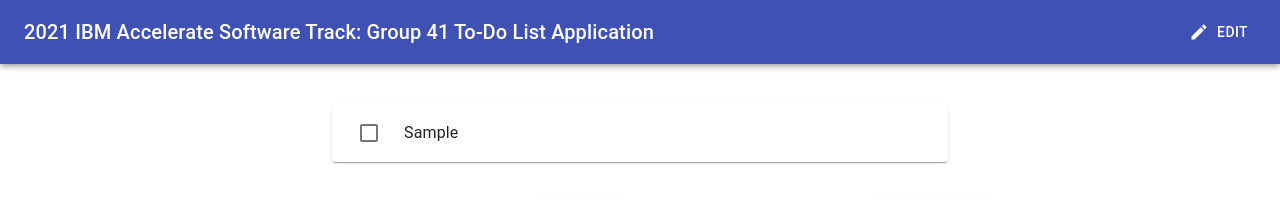
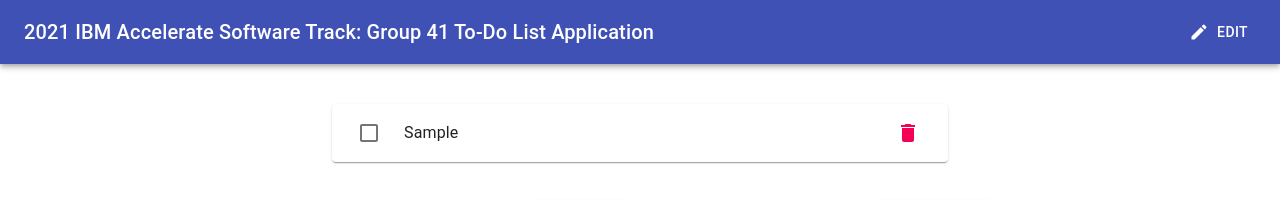
Before and after one commit to 2021-IBM-Accelerate-SW-Track/lab-1-team-41, a React (Create React App) app: page / in a window 1280 px wide. Both pictures are taken after typing "Sample", "Sample" into the empty fields and a click on the button "ADD ITEM". Shown: the top 200 px of the page. Built offline with nearby package versions, Linux system fonts and the light colour scheme.

Commit message:
Removing EditMode

```diff
--- a/src/component/todoList/todoList.js
+++ b/src/component/todoList/todoList.js
@@ -8,7 +8,6 @@ function TodoList() {
     const [todoList, setTodoList] = useState([]);
     const [inputTitle, setTitle] = useState('');
     const [deleteInput, setDelete] = useState(''); // the delete button and everything can be removed by whoever is doing that issue
-    const [editMode, setEditMode] = useState(false);
     const [count, setCount] = useState(0);
 
     let listItems = todoList.map( (todoitem, index) =>
@@ -19,14 +18,9 @@ function TodoList() {
             timeAdded={todoitem.timeAdded}
             dateDue={todoitem.dateDue}
             completed={todoitem.completed}
-            editModeEnabled={editMode}
             update={updateText}
         />
     );
-
-    function updateEditMode(newValue) {
-        setEditMode(newValue);
-    }
 
     function updateText(oldText, newText) {
         console.log("--------");
--- a/src/component/todoListItem/todoListItem.js
+++ b/src/component/todoListItem/todoListItem.js
@@ -5,8 +5,6 @@ import { Checkbox, ListItemIcon, ListItemSecondaryAction, IconButton, Paper} fro
 import DeleteIcon from '@material-ui/icons/Delete';
 
 function TodoListItem(props) {
-
-    const [currentText, setCurrentText] = useState(props.title);
 
     function setEdit() {
         let tempid = "itemText"+props.keyVal;
@@ -35,13 +33,11 @@ function TodoListItem(props) {
                     />
                 </ListItemIcon>
                 <ListItemText id={"itemText"+props.keyVal} primary={props.title} contentEditable="true" onMouseUp={setEdit} onBlur={setEdit} onKeyDown={handleKeyDown}/>
-                {props.editModeEnabled !== true ? true : false &&
-                    <ListItemSecondaryAction>
-                        <IconButton color="secondary">
-                            <DeleteIcon/>
-                        </IconButton>
-                    </ListItemSecondaryAction>
-                }
+                <ListItemSecondaryAction>
+                    <IconButton color="secondary">
+                        <DeleteIcon/>
+                    </IconButton>
+                </ListItemSecondaryAction>
             </ListItem>
         </Paper>
     );
```
